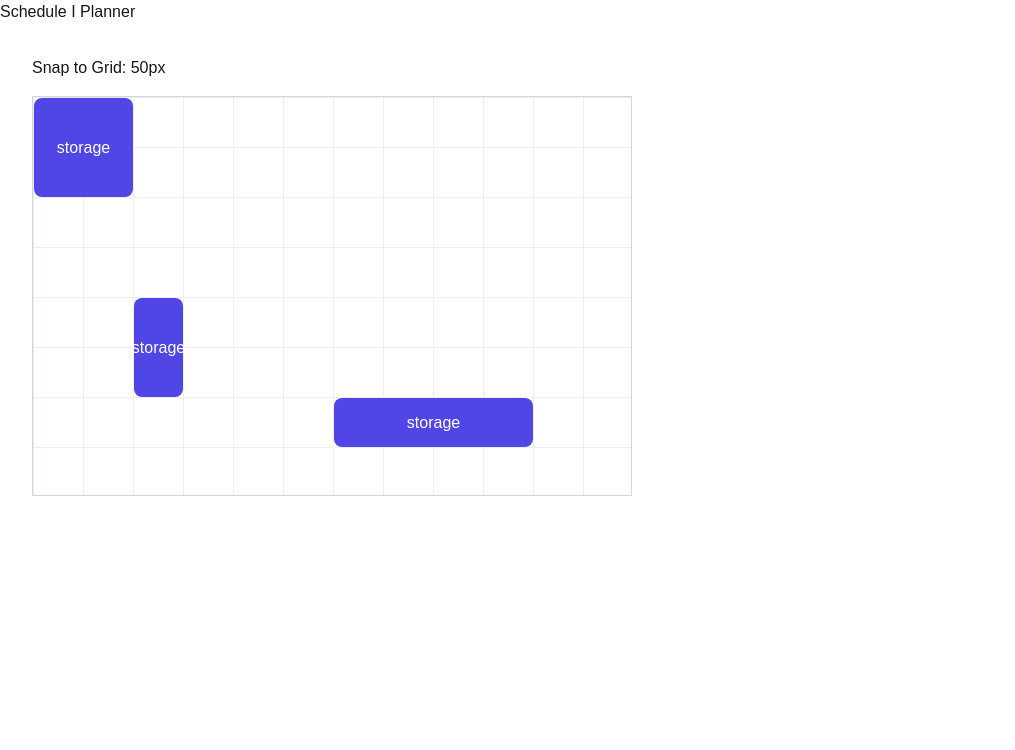
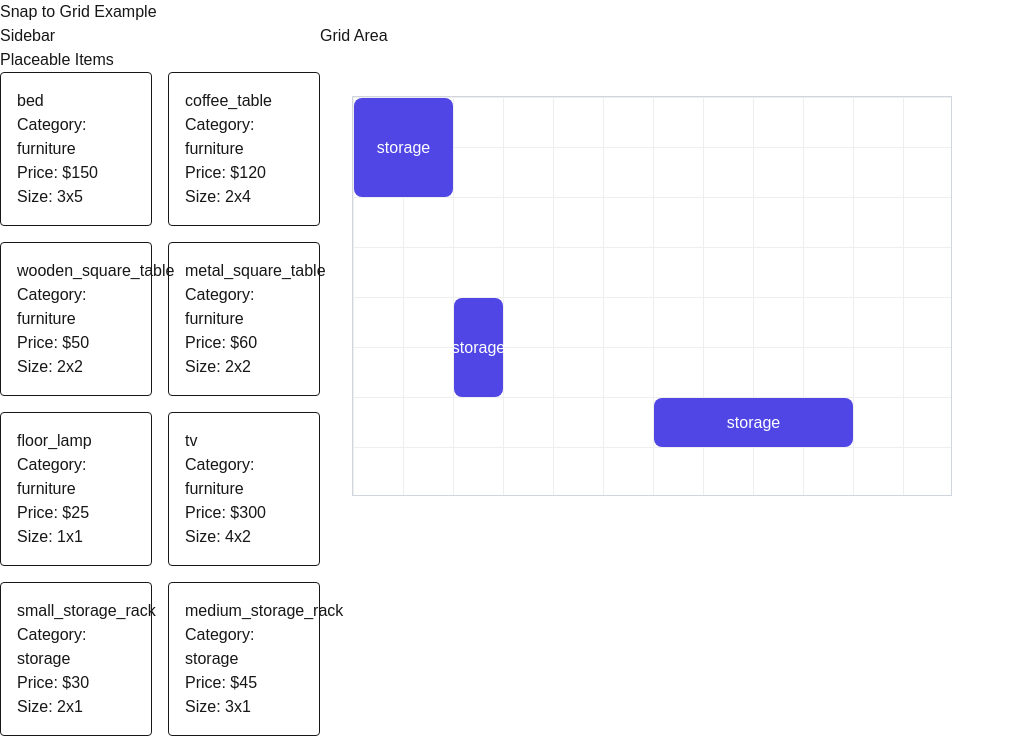
Before and after one commit to Producdevity/schedule-1-planner, a Next.js app: page / in a window 1280 px wide. Shown: the top 750 px of the page, without its empty margins (0-1015 px from the left). Built offline with nearby package versions, Linux system fonts and the light colour scheme.

Commit message:
feat: implement App component with Sidebar and SnapToGrid integration

```diff
--- a/src/app/page.tsx
+++ b/src/app/page.tsx
@@ -1,10 +1,9 @@
-import SnapToGrid from '@/components/SnapToGrid'
+import App from '@/components/App'
 
 function Home() {
   return (
     <div className="container">
-      <h1>Schedule I Planner</h1>
-      <SnapToGrid />
+      <App />
     </div>
   )
 }
--- /dev/null
+++ b/src/components/App.tsx
@@ -0,0 +1,24 @@
+'use client'
+
+import Sidebar from '@/components/Sidebar/Sidebar'
+import SnapToGrid from '@/components/SnapToGrid'
+
+function App() {
+  return (
+    <main>
+      <h1>Snap to Grid Example</h1>
+      <div className="flex">
+        <div className="w-1/4">
+          <h2>Sidebar</h2>
+          <Sidebar />
+        </div>
+        <div className="w-3/4">
+          <h2>Grid Area</h2>
+          <SnapToGrid />
+        </div>
+      </div>
+    </main>
+  )
+}
+
+export default App
--- /dev/null
+++ b/src/components/Sidebar/Sidebar.tsx
@@ -0,0 +1,22 @@
+'use client'
+import placeableItems from '@/data/placeableItems'
+
+function Sidebar() {
+  return (
+    <aside>
+      <h2>Placeable Items</h2>
+      <div className="grid grid-cols-2 gap-4">
+        {placeableItems.map((item) => (
+          <div key={item.type} className="rounded border p-4">
+            <h3>{item.type}</h3>
+            <p>Category: {item.category}</p>
+            <p>Price: ${item.price}</p>
+            <p>Size: {item.size.join('x')}</p>
+          </div>
+        ))}
+      </div>
+    </aside>
+  )
+}
+
+export default Sidebar
--- a/src/components/SnapToGrid.tsx
+++ b/src/components/SnapToGrid.tsx
@@ -80,7 +80,6 @@ function SnapToGrid() {
 
   return (
     <div className="p-8">
-      <h1>Snap to Grid: {GRID_SIZE}px</h1>
       <div
         className="relative mt-4 overflow-hidden border border-gray-300"
         style={{
--- /dev/null
+++ b/src/models/item/utils/isPlaceable.ts
@@ -0,0 +1,5 @@
+// type ItemDefinition = Item
+// function isPlaceable(item: ItemDefinition): item is PlaceableItemDefinition {
+//   return item.placeable === true
+// }
+// export default isPlaceable
```
Also changed, not shown: src/models/item/item.types.ts (added).
